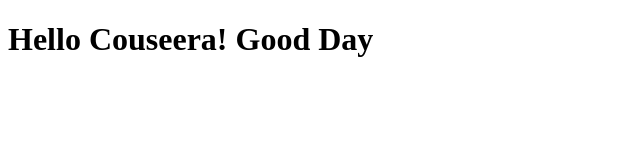
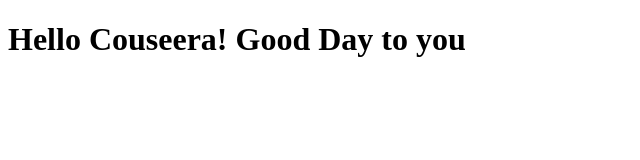
Before and after one commit to ratnakar27/era-test, a plain HTML site: page site/index.html in a window 1280 px wide. Shown: the whole page, without its empty margins (0-640 px from the left). Drawn offline with Linux system fonts and the light colour scheme.

Commit message:
small addition to our page content.

```diff
--- a/site/index.html
+++ b/site/index.html
@@ -5,6 +5,6 @@
 
 </head>
 <body>
-<h1>Hello Couseera! Good Day</h1>
+<h1>Hello Couseera! Good Day to you</h1>
 </body>
 </html>
```
